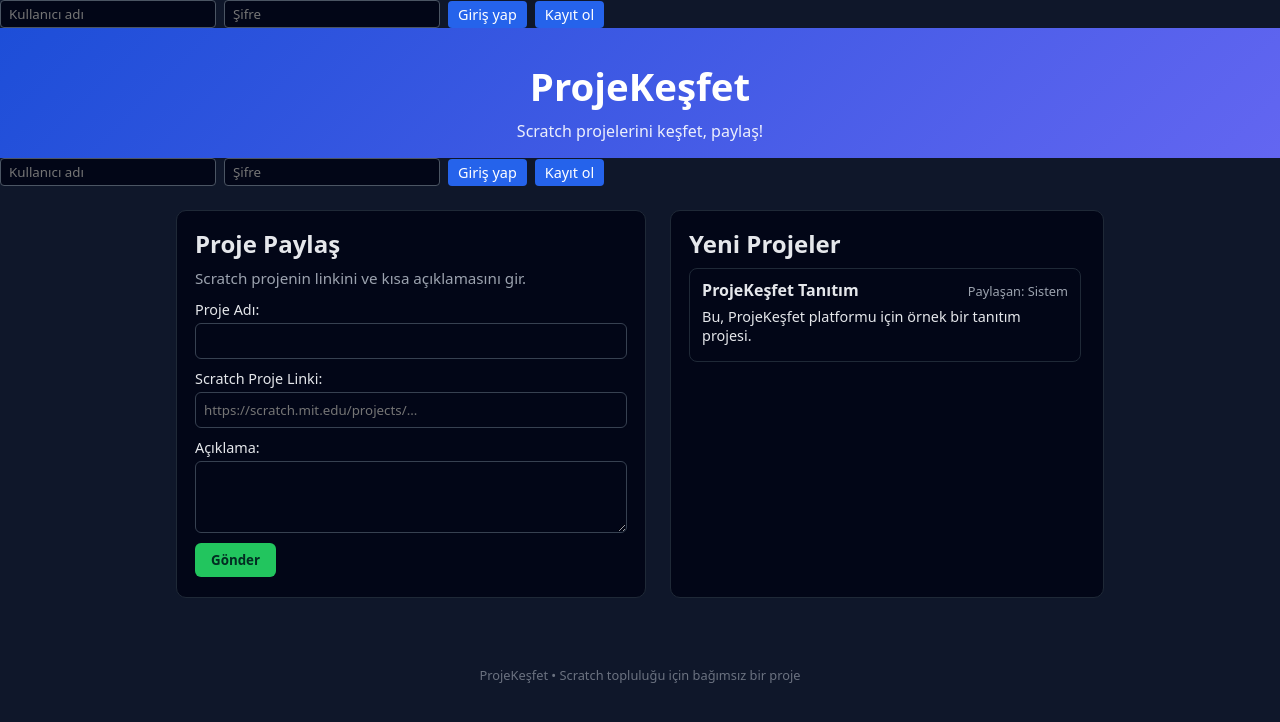
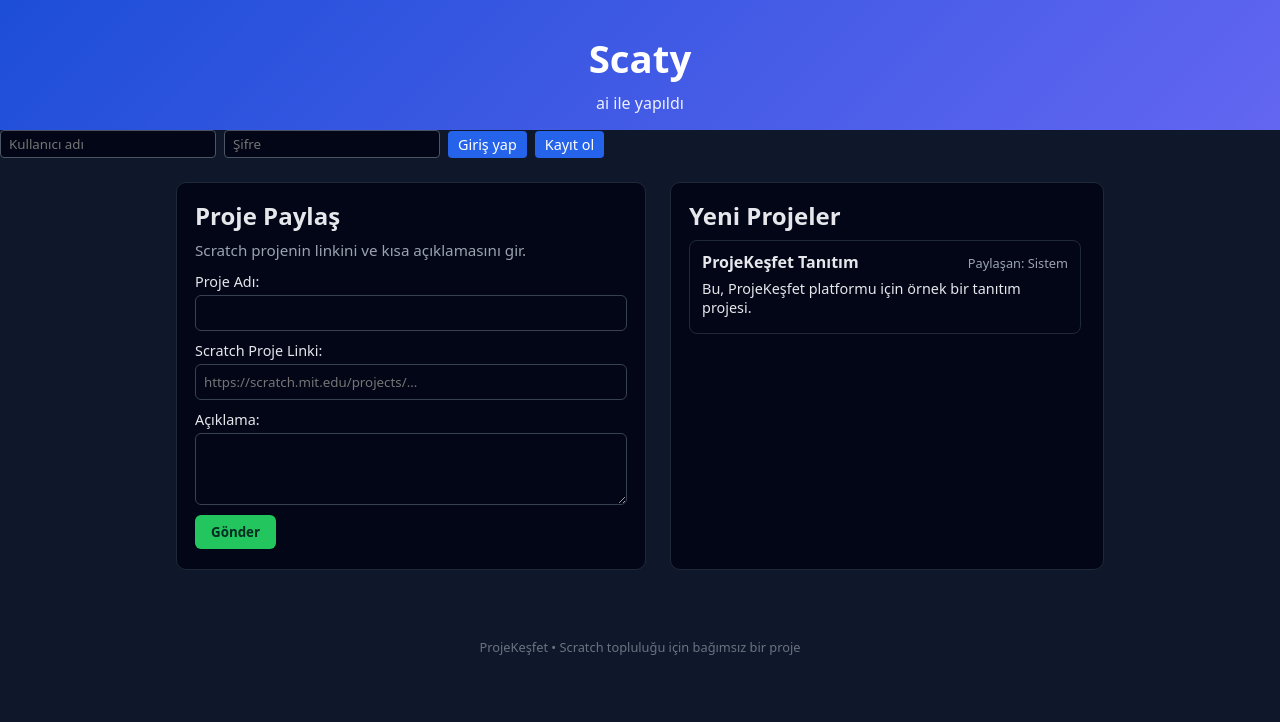
Before and after one commit to Scaty-Web/scaty, a plain HTML site: page index.html in a window 1280 px wide. Drawn offline with Linux system fonts and the light colour scheme.

Commit message:
Update index.html

```diff
--- a/index.html
+++ b/index.html
@@ -1,22 +1,16 @@
 <!DOCTYPE html>
-<div class="user-area">
-    <input type="text" id="usernameInput" placeholder="Kullanıcı adı">
-    <input type="password" id="passwordInput" placeholder="Şifre">
-    <button id="loginBtn">Giriş yap</button>
-    <button id="registerBtn">Kayıt ol</button>
-    <span id="currentUser"></span>
-</div>
+
 
 <html lang="tr">
 <head>
     <meta charset="UTF-8">
-    <title>ProjeKeşfet - Scratch Proje Paylaşım Platformu</title>
+    <title>Scaty</title>
     <link rel="stylesheet" href="style.css">
 </head>
 <body>
     <header>
-        <h1>ProjeKeşfet</h1>
-        <p>Scratch projelerini keşfet, paylaş!</p>
+        <h1>Scaty</h1>
+        <p>ai ile yapıldı</p>
     </header>
 
    <div class="user-area">
```
